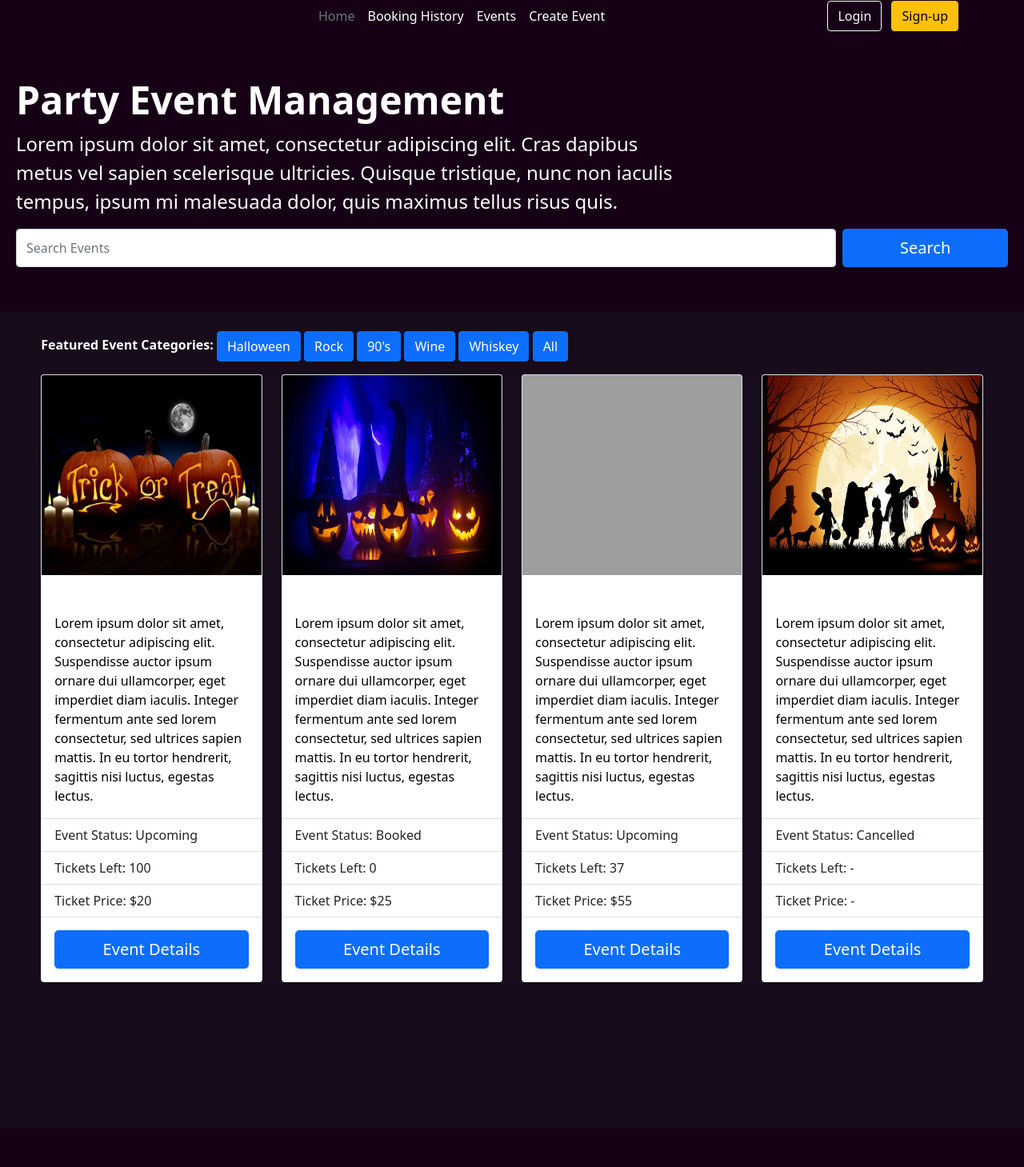
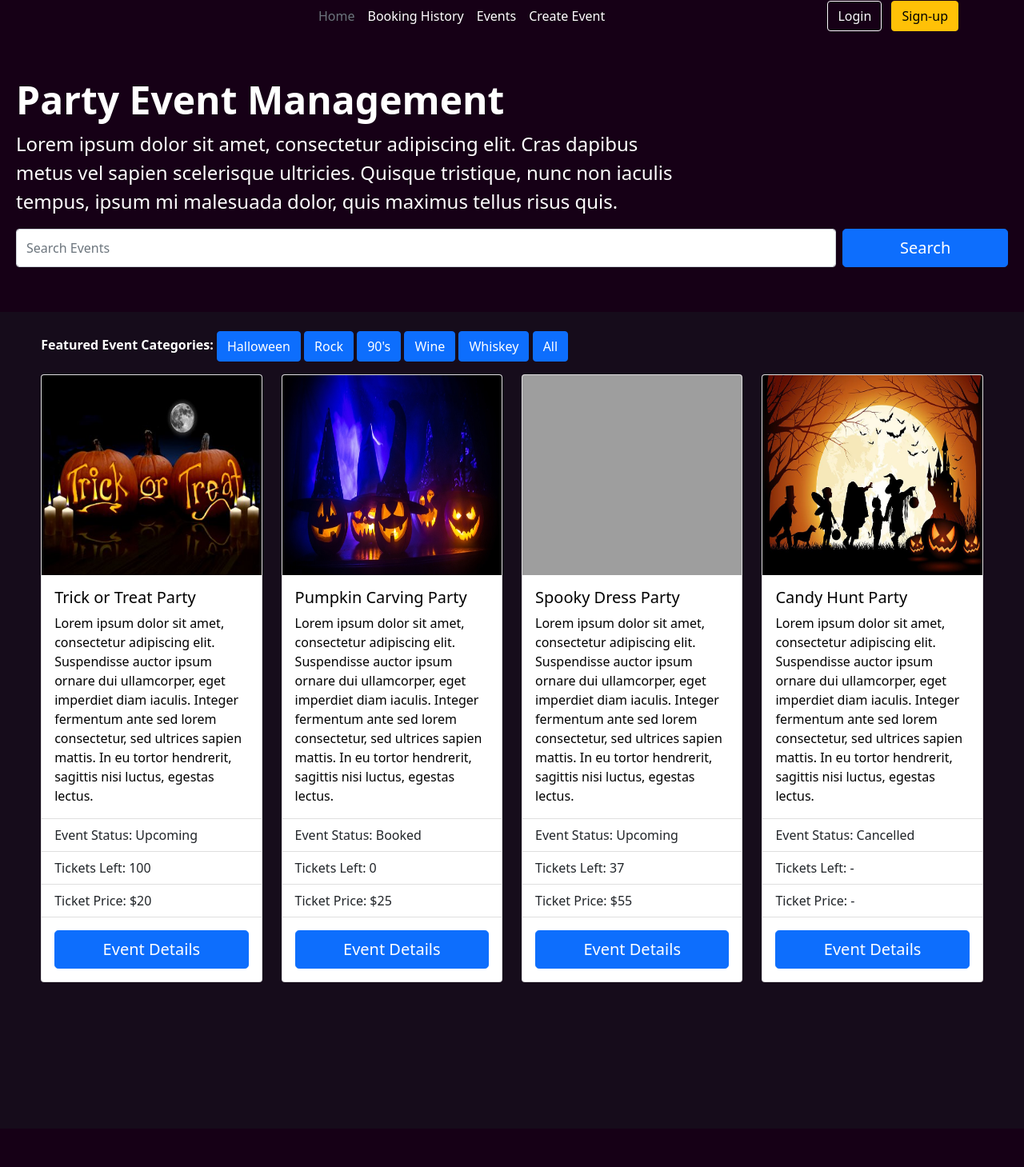
Before and after one commit to zlo120/IAB207-Assignment-3, a Flask app: page / in a window 1280 px wide. Shown: the whole page at 80% size. Run offline with Flask 2, Linux system fonts and the light colour scheme; some libraries are stand-ins or nearby versions; grey boxes are pictures that could not be loaded.

Commit message:
Update index.css

```diff
--- a/website/static/index.css
+++ b/website/static/index.css
@@ -1,5 +1,9 @@
-* {
+.white {
     color: white;
+}
+
+.black {
+    color: black;
 }
 
 h1, h2, h3, h4, h5, h6 {
@@ -66,3 +70,7 @@ hr {
 .card {
 
 }
+
+.card-title {
+    color: black;
+}
```
